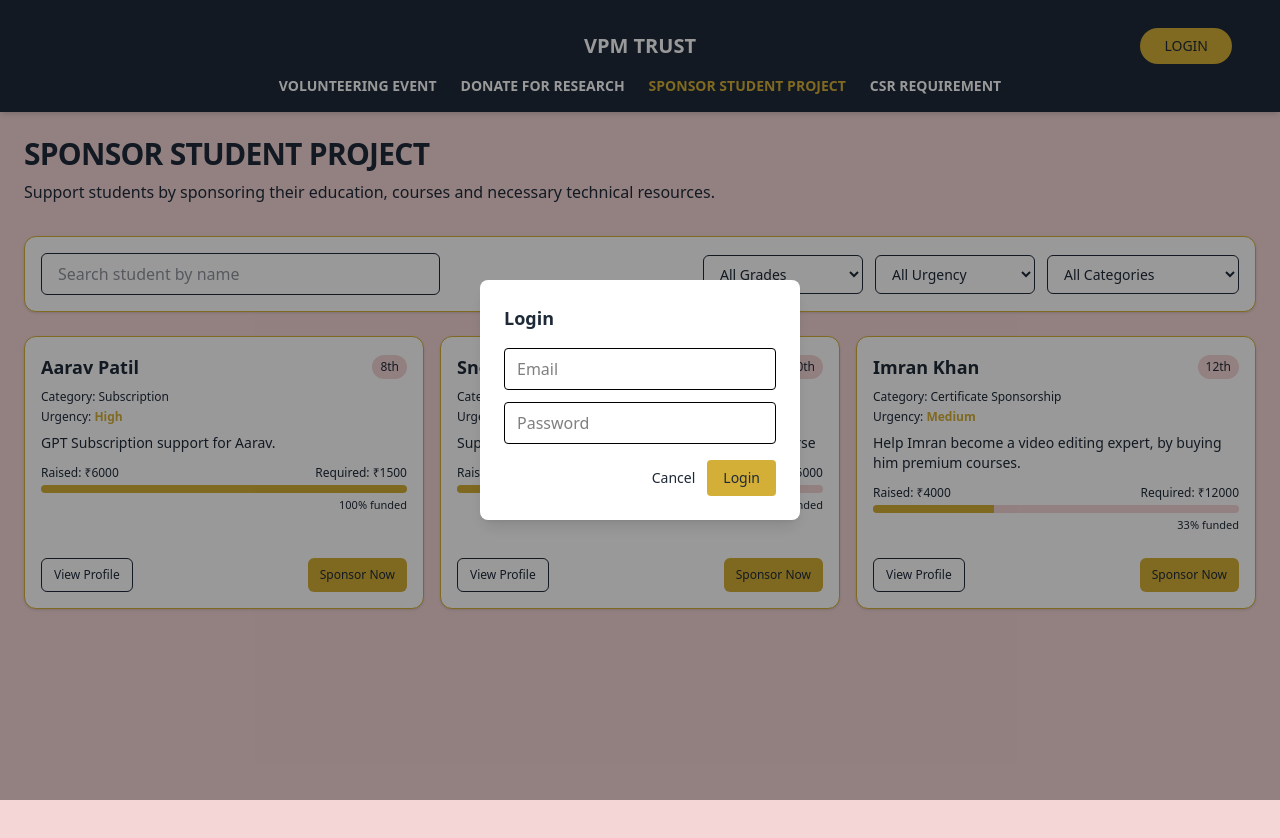
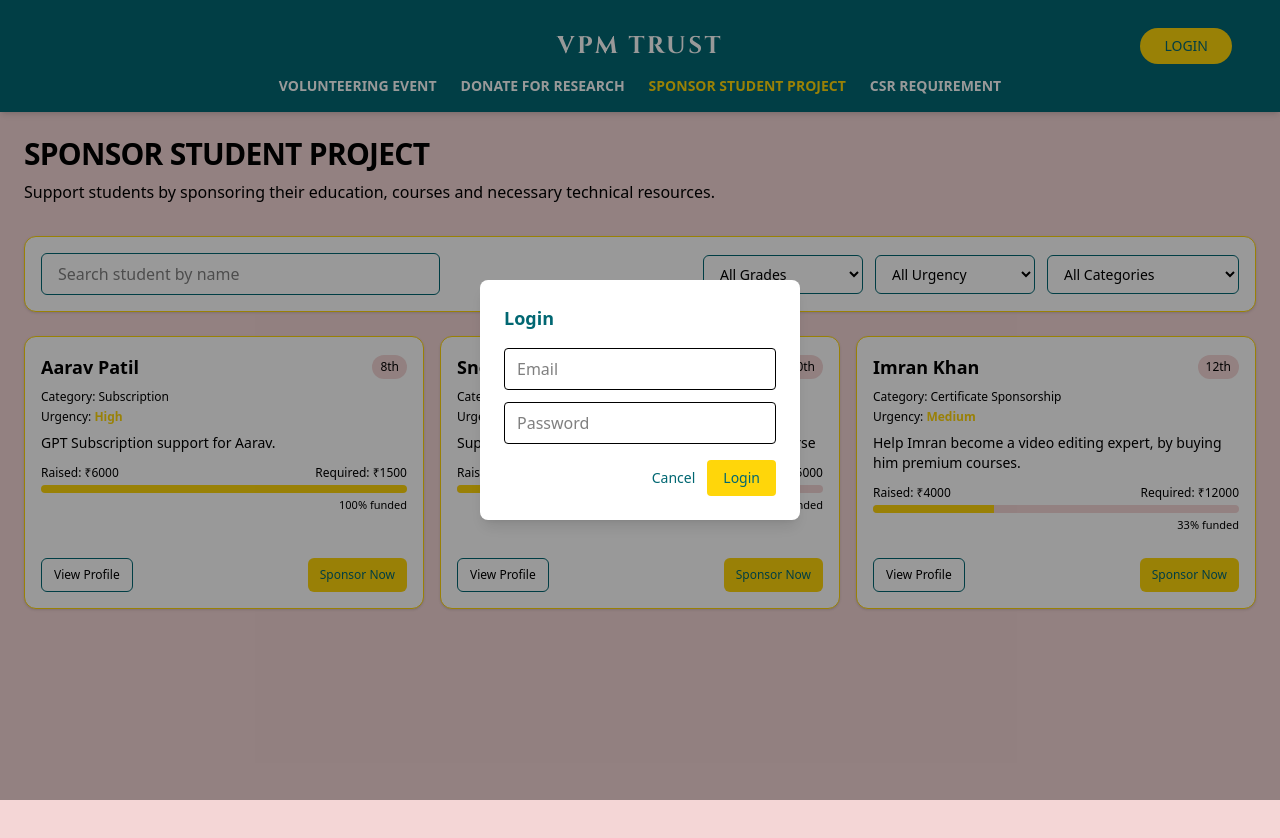
Before and after one commit to VPMWebApps/Frontend---Donor-database, a React (Vite) app in the folder frontend/: page /sponsor-sp in a window 1280 px wide. Both pictures are taken after a click on the button "LOGIN". Shown: the top 838 px of the page. Built offline with nearby package versions, Linux system fonts and the light colour scheme.

Commit message:
Color combination changed

```diff
--- a/frontend/index.html
+++ b/frontend/index.html
@@ -3,6 +3,7 @@
   <head>
     <meta charset="UTF-8" />
     <link rel="icon" type="image/svg+xml" href="/vite.svg" />
+    <link href="https://fonts.googleapis.com/css2?family=Cinzel:wght@600;700&display=swap" rel="stylesheet">
     <meta name="viewport" content="width=device-width, initial-scale=1.0" />
     <title>Donor App</title>
     <link rel="stylesheet" href="src/App.css">
--- a/frontend/src/components/Navbar/Navbar.jsx
+++ b/frontend/src/components/Navbar/Navbar.jsx
@@ -1,11 +1,11 @@
 import { NavLink, useNavigate } from "react-router-dom";
-import { useState, useEffect} from "react";
+import { useState, useEffect } from "react";
 
 const linkClass = ({ isActive }) =>
   `transition-colors duration-200 font-semibold text-sm
    ${isActive
-     ? "text-[#D4AF37]"
-     : "text-white hover:text-[#D4AF37] hover:underline"}`;
+     ? "text-[#FFD60A]"
+     : "text-white hover:text-[#FFD60A] hover:underline"}`;
 
 const Navbar = () => {
   const navigate = useNavigate();
@@ -41,12 +41,15 @@ const Navbar = () => {
   };
 
   return (
-    <nav className="bg-[#1E2A38] sticky top-0 z-50 shadow-md py-4 px-8 flex flex-col items-center relative">
+    <nav className="bg-[#016772] sticky top-0 z-50 shadow-md py-4 px-8 flex flex-col items-center relative">
 
       <div className="grid grid-cols-3 items-center w-full px-4 py-3">
         <div></div>
 
-        <h1 className="text-xl font-bold text-center text-white">
+        <h1
+          className="text-2xl font-bold text-center text-white tracking-[0.1em]"
+          style={{ fontFamily: "'Cinzel', serif" }}
+        >
           VPM TRUST
         </h1>
 
@@ -54,14 +57,14 @@ const Navbar = () => {
           {isGuest ? (
             <button
               onClick={() => setShowLogin(true)}
-              className="bg-[#D4AF37] text-[#1E2A38] px-6 py-2 rounded-full hover:bg-[#C49B2F] text-sm cursor-pointer"
+              className="bg-[#FFD60A] text-[#016772] px-6 py-2 rounded-full hover:bg-[#E6B800] text-sm cursor-pointer"
             >
               LOGIN
             </button>
           ) : (
             <button
               onClick={handleLogout}
-              className="bg-[#D4AF37] text-[#1E2A38] px-6 py-2 rounded-full hover:bg-[#C49B2F] text-sm cursor-pointer"
+              className="bg-[#FFD60A] text-[#016772] px-6 py-2 rounded-full hover:bg-[#E6B800] text-sm cursor-pointer"
             >
               LOGOUT
             </button>
@@ -70,16 +73,30 @@ const Navbar = () => {
       </div>
 
       <div className="flex gap-6 flex-wrap justify-center">
-        <NavLink to="/" end className={linkClass}>VOLUNTEERING EVENT</NavLink>
-        <NavLink to="/research" className={linkClass}>DONATE FOR RESEARCH</NavLink>
-        <NavLink to="/sponsor-sp" className={linkClass}>SPONSOR STUDENT PROJECT</NavLink>
-        <NavLink to="/csr-requirement" className={linkClass}>CSR REQUIREMENT</NavLink>
+        <NavLink to="/" end className={linkClass}>
+          VOLUNTEERING EVENT
+        </NavLink>
+        <NavLink to="/research" className={linkClass}>
+          DONATE FOR RESEARCH
+        </NavLink>
+        <NavLink to="/sponsor-sp" className={linkClass}>
+          SPONSOR STUDENT PROJECT
+        </NavLink>
+        <NavLink to="/csr-requirement" className={linkClass}>
+          CSR REQUIREMENT
+        </NavLink>
 
         {!isGuest && (
           <>
-            <NavLink to="/individual-donor" className={linkClass}>INDIVIDUAL DONOR</NavLink>
-            <NavLink to="/csr-donor" className={linkClass}>CSR DONOR</NavLink>
-            <NavLink to="/ngo-partners" className={linkClass}>NGO PARTNERS</NavLink>
+            <NavLink to="/individual-donor" className={linkClass}>
+              INDIVIDUAL DONOR
+            </NavLink>
+            <NavLink to="/csr-donor" className={linkClass}>
+              CSR DONOR
+            </NavLink>
+            <NavLink to="/ngo-partners" className={linkClass}>
+              NGO PARTNERS
+            </NavLink>
           </>
         )}
       </div>
@@ -90,7 +107,9 @@ const Navbar = () => {
             onSubmit={handleLogin}
             className="bg-white p-6 rounded-lg w-80 shadow-lg"
           >
-            <h2 className="text-lg font-semibold mb-4 text-[#1E2A38]">Login</h2>
+            <h2 className="text-lg font-semibold mb-4 text-[#016772]">
+              Login
+            </h2>
 
             <input
               type="email"
@@ -112,14 +131,14 @@ const Navbar = () => {
               <button
                 type="button"
                 onClick={() => setShowLogin(false)}
-                className="text-sm text-[#1E2A38] cursor-pointer"
+                className="text-sm text-[#016772] cursor-pointer"
               >
                 Cancel
               </button>
 
               <button
                 type="submit"
-                className="bg-[#D4AF37] text-[#1E2A38] px-4 py-2 rounded text-sm hover:bg-[#C49B2F] cursor-pointer"
+                className="bg-[#FFD60A] text-[#016772] px-4 py-2 rounded text-sm hover:bg-[#E6B800] cursor-pointer"
               >
                 Login
               </button>
--- a/frontend/src/components/Sponsor/Sponsor.jsx
+++ b/frontend/src/components/Sponsor/Sponsor.jsx
@@ -33,7 +33,8 @@ const students = [
     urgency: "Medium",
     required: 12000,
     raised: 4000,
-    summary: "Help Imran become a video editing expert, by buying him premium courses.",
+    summary:
+      "Help Imran become a video editing expert, by buying him premium courses.",
     background:
       "Imran wants to pursue professional video editing courses to enhance his skills but cannot afford the fees.",
   },
@@ -63,30 +64,30 @@ const Sponsor = () => {
     <div className="p-6 bg-[#F4D6D6] min-h-screen">
       <div className="flex flex-col md:flex-row md:items-center md:justify-between gap-4 mb-8">
         <div>
-          <h1 className="text-3xl font-bold tracking-tight text-[#1E2A38]">
+          <h1 className="text-3xl font-bold tracking-tight text-black">
             SPONSOR STUDENT PROJECT
           </h1>
-          <p className="text-[#1E2A38] mt-2 text-sm md:text-base">
+          <p className="text-black mt-2 text-sm md:text-base">
             Support students by sponsoring their education, courses and necessary technical resources.
           </p>
         </div>
       </div>
 
-      <div className="bg-white rounded-xl p-4 mb-6 shadow-sm border border-[#D4AF37]">
+      <div className="bg-white rounded-xl p-4 mb-6 shadow-sm border border-[#FFD60A]">
         <div className="flex flex-col md:flex-row gap-4 md:items-center md:justify-between">
           <input
             type="text"
             placeholder="Search student by name"
             value={searchTerm}
             onChange={(e) => setSearchTerm(e.target.value)}
-            className="border border-[#1E2A38] rounded-md px-4 py-2 w-full md:w-1/3 text-[#1E2A38]"
+            className="border border-[#016772] rounded-md px-4 py-2 w-full md:w-1/3 text-black"
           />
 
           <div className="flex flex-col md:flex-row gap-3 w-full md:w-auto">
             <select
               value={gradeFilter}
               onChange={(e) => setGradeFilter(e.target.value)}
-              className="border border-[#1E2A38] rounded-md px-3 py-2 w-full md:w-40 text-sm text-[#1E2A38] cursor-pointer"
+              className="border border-[#016772] rounded-md px-3 py-2 w-full md:w-40 text-sm text-black cursor-pointer"
             >
               <option value="All">All Grades</option>
               <option value="8th">8th</option>
@@ -97,7 +98,7 @@ const Sponsor = () => {
             <select
               value={urgencyFilter}
               onChange={(e) => setUrgencyFilter(e.target.value)}
-              className="border border-[#1E2A38] rounded-md px-3 py-2 w-full md:w-40 text-sm text-[#1E2A38] cursor-pointer"
+              className="border border-[#016772] rounded-md px-3 py-2 w-full md:w-40 text-sm text-black cursor-pointer"
             >
               <option value="All">All Urgency</option>
               <option value="High">High</option>
@@ -108,7 +109,7 @@ const Sponsor = () => {
             <select
               value={categoryFilter}
               onChange={(e) => setCategoryFilter(e.target.value)}
-              className="border border-[#1E2A38] rounded-md px-3 py-2 w-full md:w-48 text-sm text-[#1E2A38] cursor-pointer"
+              className="border border-[#016772] rounded-md px-3 py-2 w-full md:w-48 text-sm text-black cursor-pointer"
             >
               <option value="All">All Categories</option>
               <option value="School Fees">School Fees</option>
@@ -129,39 +130,44 @@ const Sponsor = () => {
           return (
             <div
               key={student.id}
-              className="bg-white rounded-xl shadow-sm p-4 flex flex-col justify-between border border-[#D4AF37]"
+              className="bg-white rounded-xl shadow-sm p-4 flex flex-col justify-between border border-[#FFD60A]"
             >
               <div>
                 <div className="flex items-center justify-between mb-2">
-                  <h2 className="text-lg font-semibold text-[#1E2A38]">
+                  <h2 className="text-lg font-semibold text-black">
                     {student.name}
                   </h2>
-                  <span className="text-xs px-2 py-1 rounded-full bg-[#F4D6D6] text-[#1E2A38]">
+                  <span className="text-xs px-2 py-1 rounded-full bg-[#F4D6D6] text-black">
                     {student.grade}
                   </span>
                 </div>
 
-                <p className="text-xs text-[#1E2A38] mb-1">
+                <p className="text-xs text-black mb-1">
                   Category: <span className="font-medium">{student.category}</span>
                 </p>
-                <p className="text-xs text-[#1E2A38] mb-2">
-                  Urgency: <span className="font-semibold text-[#D4AF37]">{student.urgency}</span>
+
+                <p className="text-xs text-black mb-2">
+                  Urgency: <span className="font-semibold text-[#FFD60A]">{student.urgency}</span>
                 </p>
 
-                <p className="text-sm text-[#1E2A38] mb-3">{student.summary}</p>
+                <p className="text-sm text-black mb-3">
+                  {student.summary}
+                </p>
 
                 <div className="mb-3">
-                  <div className="flex justify-between text-xs text-[#1E2A38] mb-1">
+                  <div className="flex justify-between text-xs text-black mb-1">
                     <span>Raised: ₹{student.raised}</span>
                     <span>Required: ₹{student.required}</span>
                   </div>
+
                   <div className="w-full h-2 bg-[#F4D6D6] rounded-full overflow-hidden">
                     <div
-                      className="h-2 bg-[#D4AF37]"
+                      className="h-2 bg-[#FFD60A]"
                       style={{ width: `${progress}%` }}
                     />
                   </div>
-                  <div className="text-right text-[11px] text-[#1E2A38] mt-1">
+
+                  <div className="text-right text-[11px] text-black mt-1">
                     {progress}% funded
                   </div>
                 </div>
@@ -169,12 +175,13 @@ const Sponsor = () => {
 
               <div className="flex justify-between gap-2 mt-3">
                 <button
-                  className="px-3 py-2 text-xs rounded-md border border-[#1E2A38] text-[#1E2A38] hover:bg-[#F4D6D6] cursor-pointer "
+                  className="px-3 py-2 text-xs rounded-md border border-[#016772] text-black hover:bg-[#F4D6D6] cursor-pointer"
                   onClick={() => setSelectedStudent(student)}
                 >
                   View Profile
                 </button>
-                <button className="px-3 py-2 text-xs rounded-md bg-[#D4AF37] text-[#1E2A38] hover:bg-[#C49B2F] cursor-pointer ">
+
+                <button className="px-3 py-2 text-xs rounded-md bg-[#FFD60A] text-[#016772] hover:bg-[#E6B800] cursor-pointer">
                   Sponsor Now
                 </button>
               </div>
@@ -185,29 +192,30 @@ const Sponsor = () => {
 
       {selectedStudent && (
         <div className="fixed inset-0 flex items-center justify-center bg-black/40 z-50">
-          <div className="bg-white w-full max-w-md rounded-2xl shadow-xl p-6 border border-[#D4AF37]">
+          <div className="bg-white w-full max-w-md rounded-2xl shadow-xl p-6 border border-[#FFD60A]">
             <div className="flex justify-between items-start mb-4">
-              <h2 className="text-xl font-bold text-[#1E2A38]">
+              <h2 className="text-xl font-bold text-black">
                 {selectedStudent.name} – {selectedStudent.grade}
               </h2>
               <button
-                className="text-[#1E2A38] text-sm cursor-pointer "
+                className="text-black text-sm cursor-pointer"
                 onClick={() => setSelectedStudent(null)}
               >
                 ✕
               </button>
             </div>
 
-            <p className="text-sm text-[#1E2A38] mb-3">
+            <p className="text-sm text-black mb-3">
               <span className="font-semibold">Category:</span>{" "}
               {selectedStudent.category}
             </p>
-            <p className="text-sm text-[#1E2A38] mb-4">
+
+            <p className="text-sm text-black mb-4">
               <span className="font-semibold">Background:</span>{" "}
               {selectedStudent.background}
             </p>
 
-            <div className="flex justify-between text-sm mb-4 text-[#1E2A38]">
+            <div className="flex justify-between text-sm mb-4 text-black">
               <span>
                 <span className="font-semibold">Required:</span> ₹
                 {selectedStudent.required}
@@ -220,12 +228,13 @@ const Sponsor = () => {
 
             <div className="flex justify-end gap-2">
               <button
-                className="px-4 py-2 text-sm rounded-md border border-[#1E2A38] text-[#1E2A38] hover:bg-[#F4D6D6] cursor-pointer "
+                className="px-4 py-2 text-sm rounded-md border border-[#016772] text-black hover:bg-[#F4D6D6] cursor-pointer"
                 onClick={() => setSelectedStudent(null)}
               >
                 Close
               </button>
-              <button className="px-4 py-2 text-sm rounded-md bg-[#D4AF37] text-[#1E2A38] hover:bg-[#C49B2F] cursor-pointer ">
+
+              <button className="px-4 py-2 text-sm rounded-md bg-[#FFD60A] text-[#016772] hover:bg-[#E6B800] cursor-pointer">
                 Sponsor Now
               </button>
             </div>
```
Also changed, not shown: frontend/src/components/CSRDonor/CSRDonor.jsx (+20 -13 lines), frontend/src/components/CSRRequirement/CSRRequirement.jsx (+10 -6 lines), frontend/src/components/IndividualDonor/IndividualDonor.jsx (+29 -20 lines), frontend/src/components/NGOPartners/NGOPartners.jsx (+12 -12 lines), frontend/src/components/ResearchPrograms/ResearchPrograms.jsx (+25 -12 lines), frontend/src/components/VolunteerEvents/VolunteerEvents.jsx (+12 -10 lines).
